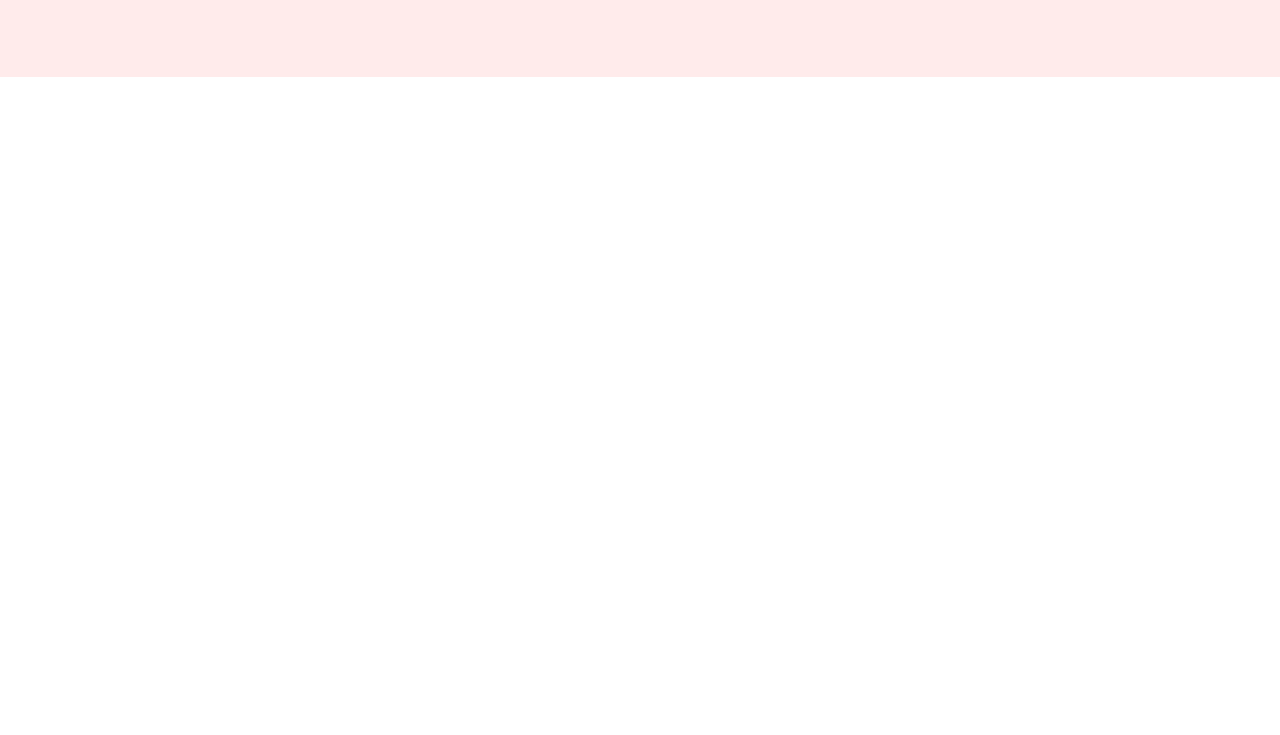
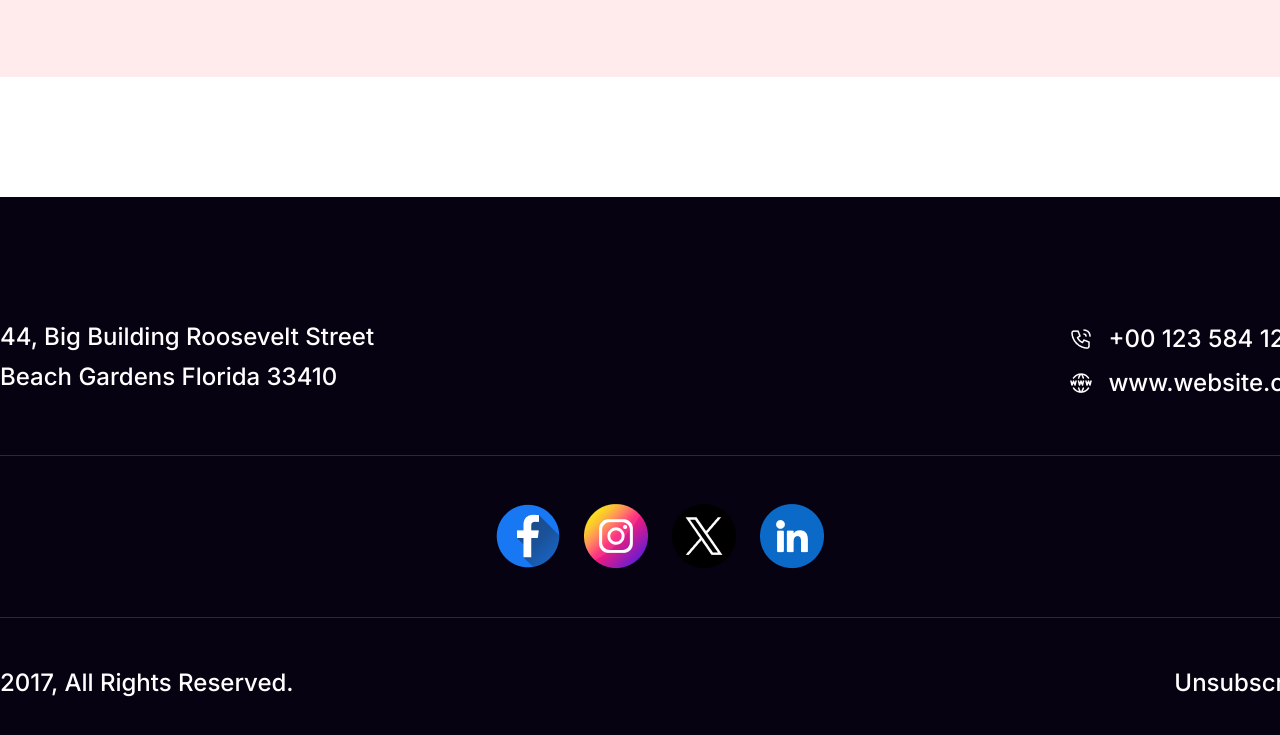
Before and after one commit to mehedi950/Assignment-1, a plain HTML site: page index.html in a window 1280 px wide. Shown: the part 4794-5529 px from the top of the page. Before the commit the page ends 4991 px from the top, so only its background shows below. Drawn offline with Linux system fonts and the light colour scheme.

Commit message:
add footer section

```diff
--- a/index.html
+++ b/index.html
@@ -113,6 +113,34 @@
         </div>
       </section>
     </main>
-    <footer></footer>
+    <footer>
+      <div class="container">
+        <div class="footer_text">
+          <div class="footer_location">
+            <p>44, Big Building Roosevelt Street Beach Gardens Florida 33410</p>
+          </div>
+          <ul class="footer_contact">
+            <li>
+              <img src="./images/Call.png" alt="" />
+              <p>+00 123 584 124</p>
+            </li>
+            <li>
+              <img src="./images/Website.png" alt="" />
+              <p>www.website.com</p>
+            </li>
+          </ul>
+        </div>
+        <div class="footer_icon">
+          <img src="./images/Facebook.png" alt="" />
+          <img src="./images/Instagram.png" alt="" />
+          <img src="./images/Twitter.png" alt="" />
+          <img src="./images/Linkedin.png" alt="" />
+        </div>
+        <div class="footer_copyright">
+          <span>2017, All Rights Reserved.</span>
+          <span>Unsubscribe</span>
+        </div>
+      </div>
+    </footer>
   </body>
 </html>
--- a/styles/style.css
+++ b/styles/style.css
@@ -8,6 +8,9 @@ font-family: 'Merriweather', serif;
   margin: 0;
   padding: 0;
   box-sizing: border-box;
+}
+ul li {
+  list-style: none;
 }
 body {
   font-family: "Merriweather", serif;
@@ -270,6 +273,60 @@ body {
   text-transform: capitalize;
 }
 
+/* footer related styles */
+footer {
+  background-color: #070211;
+  color: white;
+  padding: 120px 0;
+}
+.footer_text {
+  padding-bottom: 50px;
+  border-bottom: 1px solid rgba(255, 255, 255, 0.15);
+  display: flex;
+  justify-content: space-between;
+}
+.footer_location {
+  color: #fff;
+  font-family: "Inter", sans-serif;
+  font-size: 24px;
+  font-weight: 500;
+  line-height: 40px;
+  max-width: 375px;
+}
+.footer_contact > li {
+  display: flex;
+  align-items: center;
+  gap: 15px;
+  padding: 2px 0;
+}
+.footer_contact p {
+  color: #fff;
+  font-family: "Inter", sans-serif;
+  font-size: 24px;
+  font-weight: 500;
+  line-height: 40px;
+}
+.footer_icon {
+  padding: 48px 0;
+  display: flex;
+  justify-content: center;
+  border-bottom: 1px solid rgba(255, 255, 255, 0.15);
+}
+.footer_icon img {
+  padding: 0 12px;
+}
+.footer_copyright {
+  display: flex;
+  justify-content: space-between;
+  padding-top: 50px;
+}
+.footer_copyright span {
+  color: #fff;
+  font-family: "Inter", sans-serif;
+  font-size: 24px;
+  font-weight: 500;
+}
+
 /* font family */
 /* .....
 font-family: 'Inter', sans-serif;
```
